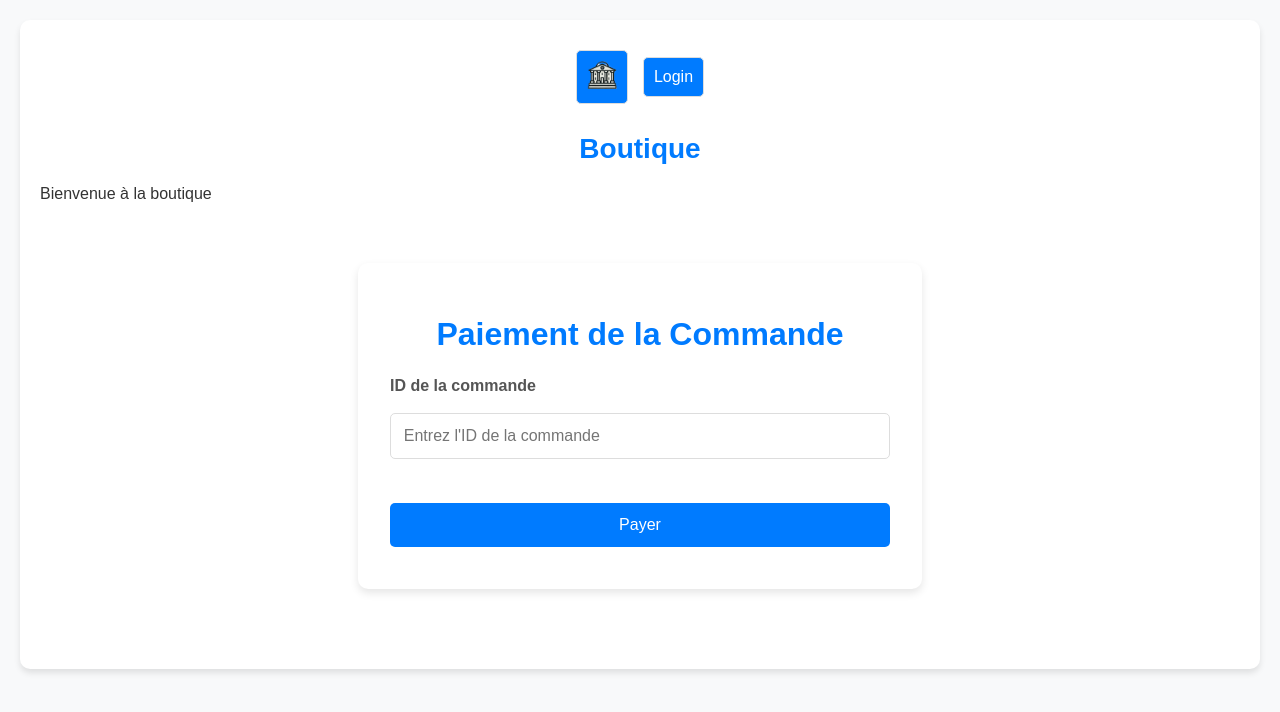
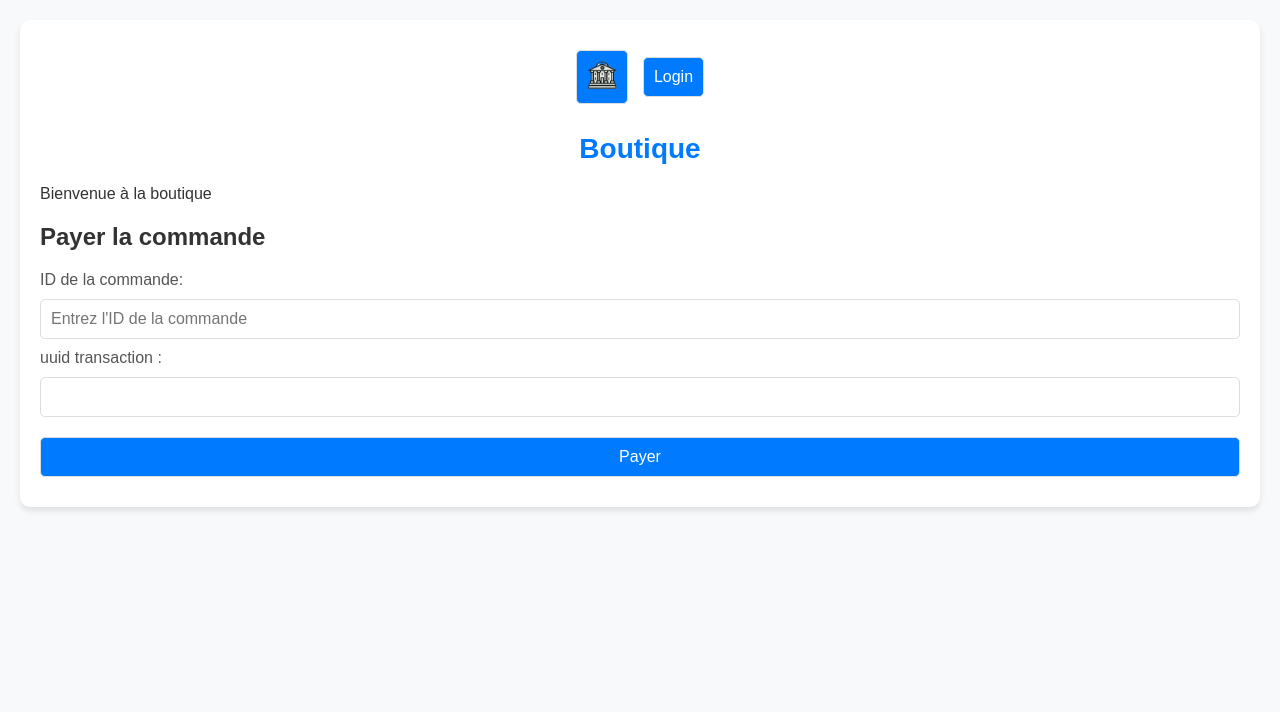
Before and after one commit to TaskinSemih/DR_MAD, a Vue app: page /shop/pay in a window 1280 px wide. Shown: the top 712 px of the page. Built offline with nearby package versions, Linux system fonts and the light colour scheme.

Commit message:
commit - shopPaye

```diff
--- a/src/components/BasketList.vue
+++ b/src/components/BasketList.vue
@@ -82,6 +82,11 @@ export default {
         this.orderUuid = order.uuid;
         this.showDialog = true;
         this.$store.dispatch('clearBasket');
+
+        this.$router.push({
+          name: "shoppay",
+          params: { orderId: order.uuid }
+        });
       }).catch((error) => {
         console.error('Erreur lors de la création de la commande :', error);
         alert('Une erreur est survenue lors de la création de la commande. Veuillez réessayer.');
@@ -90,6 +95,7 @@ export default {
     closeDialog() {
       this.showDialog = false;
       this.copySuccess = false;
+
     },
     copyUuid() {
       if (this.orderUuid) {
--- a/src/datasource/controller.js
+++ b/src/datasource/controller.js
@@ -30,6 +30,7 @@ function shopLogin(data) {
         error: 0,
         status: 200,
         data: {
+            _id: user._id,
             name: user.name,
             login: user.login,
             email: user.email,
@@ -70,13 +71,20 @@ function getAccount(number) {
     return {error: 0, status: 200, data: res};
 }
 
-function getTransactions(id_account) {
-    console.log("controller.js - getTransactions")
-    if (id_account === "" || id_account === undefined) return {error: 1, status: 404, data: 'empty number'};
+function getTransactions(id_account = null) {
+    console.log("controller.js - getTransactions", id_account);
+
+    if (id_account === "" || id_account === undefined || id_account === null) {
+        console.warn("⚠ Aucun id_account fourni, récupération de toutes les transactions");
+        return transactions;  // Retourne toutes les transactions si aucun compte spécifique n'est précisé
+    }
+
     const res = transactions.filter((trans) => trans.account === id_account || trans.destination === id_account);
-    if (!res) return {error: 1, status: 404, data: 'account doesn"t exists'};
-    return {error: 0, status: 200, data: res};
+    if (!res.length) return {error: 1, status: 404, data: 'Aucune transaction trouvée pour cet ID de compte'};
+
+    return res;
 }
+
 
 function createWithdraw(id_account, amount) {
     console.log("controller.js - createWithdraw")
@@ -132,6 +140,10 @@ function createPayment(id_account, amount, destination) {
         account.amount -= Number(amount);
         destinationAccount.amount += Number(amount);
 
+        console.log("✅ Nouvelle transaction ajoutée :", transaction);
+        console.log("📜 Transactions après ajout :", transactions.map(t => t.uuid));
+
+
         return {
             error: 0, status: 200, data: {
                 _id: account._id,
@@ -139,7 +151,7 @@ function createPayment(id_account, amount, destination) {
                 amount: amount,
                 destination: destinationAccount.number,
                 date: transaction.date,
-                // transaction: transaction
+                transaction: transaction
             }
         };
     } catch (error) {
@@ -149,6 +161,63 @@ function createPayment(id_account, amount, destination) {
 }
 
 
+function finalizeUserOrder(userId, orderId, transactionUuid) {
+
+    if (!userId) {
+        return {error: 1, status: 404, data: "Aucun ID utilisateur fourni"};
+    }
+    if (!orderId) {
+        return {error: 1, status: 404, data: "Aucun ID de commande fourni"};
+    }
+    if (!transactionUuid) {
+        return {error: 1, status: 404, data: "Aucun UUID de transaction fourni"};
+    }
+
+    const user = shopusers.find(u => u._id === userId);
+    if (!user) {
+        return {error: 1, status: 404, data: "Utilisateur non trouvé"};
+    }
+
+    const order = user.orders?.find(o => o.uuid === orderId);
+    if (!order) {
+        return {error: 1, status: 404, data: "Commande non trouvée"};
+    }
+
+    if (order.status === "finalized") {
+        return {error: 1, status: 400, data: "La commande est déjà finalisée"};
+    }
+    console.log(" controller transactionUuid", transactionUuid)
+    console.log("🔍 Recherche de la transaction...");
+    console.log("🔎 UUID recherché :", transactionUuid);
+    console.log("📜 Liste des transactions disponibles :", transactions.map(t => ({ uuid: t.uuid, _id: t._id, amount: t.amount })));
+
+
+    const allTransactions = getTransactions();
+    console.log("📜 Transactions en temps réel :", allTransactions);
+
+    const transaction = allTransactions.find(t => t.uuid === transactionUuid);
+    if (!transaction) {
+        return {error: 1, status: 404, data: "Transaction non trouvée"};
+    }
+
+    if (order.total !== Math.abs(transaction.amount)) {
+        return {
+            error: 1, status: 400, data: "Le montant de la transaction ne correspond pas au montant de la commande"
+        };
+    }
+
+    const shopAccount = bankaccounts.find(account => account.number === "FRSHOP4578901234567890-0000999");
+    if (transaction.account !== shopAccount._id) {
+        return {
+            error: 1, status: 400, data: "La transaction ne concerne pas le compte de la boutique"
+        };
+    }
+
+    order.status = "finalized";
+
+    return {error: 0, status: 200, data: "Commande finalisée avec succès"};
+}
+
 export default {
-    shopLogin, getAllViruses, getAccountAmount, getTransactions, getOrder, getAccount, createWithdraw, createPayment
+    shopLogin, getAllViruses, getAccountAmount, getTransactions, getOrder, getAccount, createWithdraw, createPayment, finalizeUserOrder
 }
--- a/src/services/shop.service.js
+++ b/src/services/shop.service.js
@@ -56,6 +56,20 @@ async function getOrder(userId) {
     return LocalSource.getOrder(userId);
 }
 
+export async function finalizeUserOrder(userId, orderId, transactionUuid) {
+    console.log("userId", userId)
+    let response;
+    try {
+        response = await finalizeUserOrderFromLocalSource(userId, orderId, transactionUuid);
+    } catch (err) {
+        response = {error: 1, status: 404, data: 'Erreur réseau, impossible de finaliser la commande'};
+    }
+    return response;
+}
+async function finalizeUserOrderFromLocalSource(userId, orderId, transactionUuid) {
+    return LocalSource.finalizeUserOrder(userId, orderId, transactionUuid);
+}
+
 
 export default {
     shopLogin,
--- a/src/store/shop.js
+++ b/src/store/shop.js
@@ -134,18 +134,8 @@ const actions = {
         const order = await ShopService.createOrderFromBasket(state.shopUser);
         commit('createOrder', order);
         return order;
-    },
-    async finalizeOrder({state, commit}, orderId) {
-        console.log('shop.js - finalizeOrder');
-        let order = state.shopUser.orders.find(order => order.id === orderId);
-        if (!order) {
-            order = await ShopService.verifyOrder();
-        }
-        if (!order) {
-            throw new Error('Invalid order id');
-        }
-        commit('finalizeOrder', order);
     }
+
 }
 
 const getters = {
--- a/src/views/BankAccountView.vue
+++ b/src/views/BankAccountView.vue
@@ -18,7 +18,7 @@
           Soumettre
         </button>
         <button type="button" class="btn btn-secondary" @click="reset">
-          Réinitialiser
+          Déconnexion
         </button>
       </div>
     </form>
--- a/src/views/ShopPay.vue
+++ b/src/views/ShopPay.vue
@@ -1,147 +1,68 @@
 <template>
-  <div class="pay-container">
-    <h1 class="title">Paiement de la Commande</h1>
+  <div>
+    <h2>Payer la commande</h2>
+    <div v-if="orderId">
+      <label for="order-id">uuid commande : </label>
+      <input type="text" id="order-id" v-model="orderInput"/>
+    </div>
+    <div v-else>
+      <label for="order-id">ID de la commande:</label>
+      <input type="text" id="order-id" v-model="orderInput" placeholder="Entrez l'ID de la commande"/>
+    </div>
 
-    <form @submit.prevent="payOrder" class="form">
-      <div class="form-group">
-        <label for="orderId">ID de la commande</label>
-        <input
-            id="orderId"
-            v-model="orderId"
-            type="text"
-            placeholder="Entrez l'ID de la commande"
-        />
-      </div>
 
-      <button type="submit" class="btn">Payer</button>
-    </form>
-
-    <div v-if="showSuccessMessage" class="success-message">
-      Commande payée avec succès : {{ orderId }}
-    </div>
+    <label for="order-id">uuid transaction : </label>
+    <input type="text" id="order-id" v-model="uuidTransaction"/>
+    <button @click="finalizeOrder" :disabled="!orderInput">Payer</button>
   </div>
 </template>
 
 <script>
+import { finalizeUserOrder } from "@/services/shop.service";
+import { mapState } from "vuex";
+import {shopusers} from "@/datasource/data";
+
 export default {
-  name: "ShopPay",
+  props: {
+    orderId: String
+  },
   data() {
     return {
-      orderId: this.$route.params.orderId || "",
-      showSuccessMessage: false,
+      orderInput: this.orderId || '',
+      uuidTransaction: null
     };
   },
   computed: {
-    orderIndex() {
-      return this.$route.params.orderIndex;
+    ...mapState({
+      shopUser: state => state.shop.shopUser,  // Ajoute shopUser ici
+      userId: state => state.shop.shopUser._id,
+      orders: state => state.shop.shopUser.orders,
+    }),
+    orderDate() {
+      const order = this.orders && Array.isArray(this.orders) && this.orders.find(order => order.uuid === this.orderInput);
+      return order ? order.date : null;
     },
-    orders() {
-      return this.$store.state.shop.shopUser.orders;
-    },
+    orderPrice() {
+      const order = this.orders && Array.isArray(this.orders) && this.orders.find(order => order.uuid === this.orderInput);
+      return order ? order.total : null;
+    }
   },
   methods: {
-    payOrder() {
-      this.orders[this.orderIndex].status = "finalized";
-      this.showSuccessMessage = true;
+    async finalizeOrder() {
+      console.log("shop user", this.shopUser)
+      const userId = this.userId;
+      const orderId = this.orderInput;
+      const transactionUuid = this.uuidTransaction
+      console.log(transactionUuid);
 
-      // Réinitialise le champ après 10 secondes
-      setTimeout(() => {
-        this.showSuccessMessage = false;
-        this.orderId = "";
-      }, 100000);
+      const response = await finalizeUserOrder(userId, orderId, transactionUuid);
+
+      console.log(response);
+      await this.$router.push('/shop/orders');
     },
   },
 };
 </script>
 
 <style scoped>
-/* Container */
-.pay-container {
-  max-width: 500px;
-  margin: 5% auto;
-  padding: 2rem;
-  background-color: #fff;
-  border-radius: 10px;
-  box-shadow: 0 4px 8px rgba(0, 0, 0, 0.1);
-  text-align: center;
-}
-
-/* Title */
-.title {
-  font-size: 2rem;
-  color: #007bff;
-  margin-bottom: 1.5rem;
-}
-
-/* Form */
-.form-group {
-  margin-bottom: 1.5rem;
-  text-align: left;
-}
-
-label {
-  display: block;
-  margin-bottom: 0.5rem;
-  font-weight: bold;
-  color: #555;
-}
-
-input {
-  width: 100%;
-  padding: 0.8rem;
-  font-size: 1rem;
-  border: 1px solid #ddd;
-  border-radius: 5px;
-  box-sizing: border-box;
-}
-
-input:focus {
-  outline: none;
-  border-color: #007bff;
-  box-shadow: 0 0 5px rgba(0, 123, 255, 0.5);
-}
-
-/* Button */
-.btn {
-  width: 100%;
-  padding: 0.8rem;
-  font-size: 1rem;
-  color: #fff;
-  background-color: #007bff;
-  border: none;
-  border-radius: 5px;
-  cursor: pointer;
-  transition: background-color 0.3s ease;
-}
-
-.btn:hover {
-  background-color: #0056b3;
-}
-
-/* Message de succès */
-.success-message {
-  margin-top: 1.5rem;
-  padding: 0.8rem;
-  background-color: #28a745;
-  color: #fff;
-  font-size: 1rem;
-  border-radius: 5px;
-  animation: fadeInOut 3s ease;
-}
-
-/* Animation pour faire apparaître et disparaître le message */
-@keyframes fadeInOut {
-  0% {
-    opacity: 0;
-  }
-  10% {
-    opacity: 1;
-  }
-  90% {
-    opacity: 1;
-  }
-  100% {
-    opacity: 0;
-  }
-}
 </style>
```
